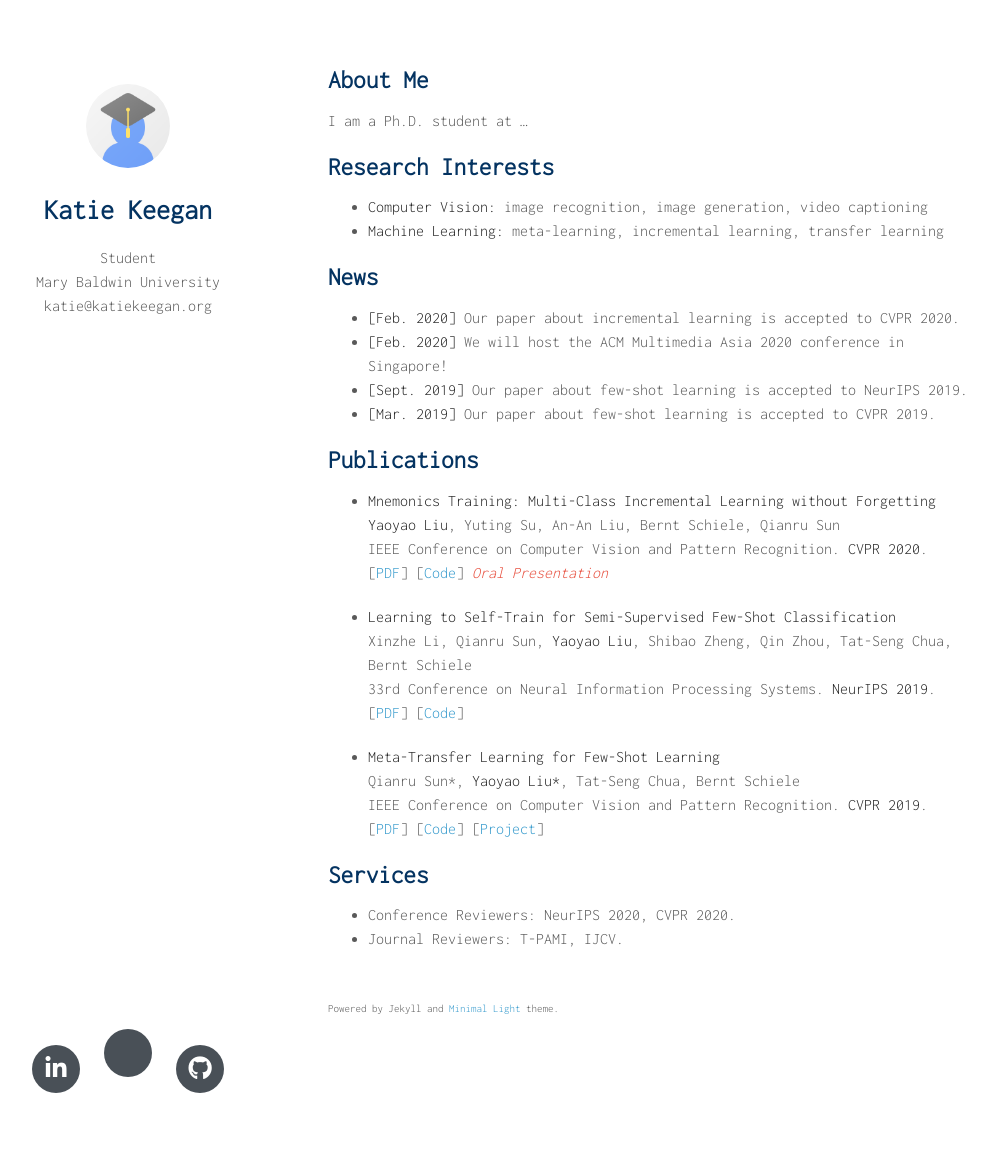
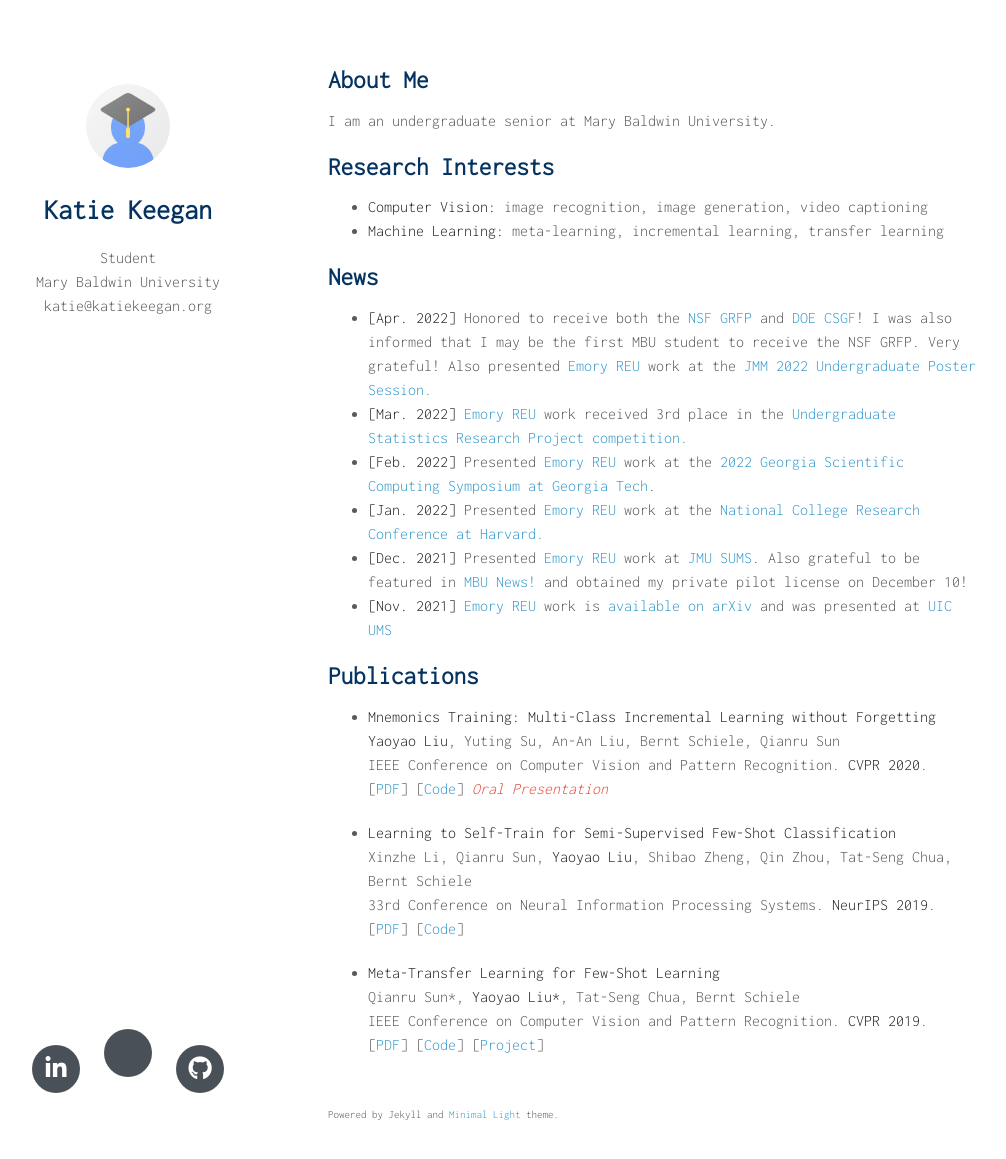
Before and after one commit to katiekeegan/katiekeegan, a Jekyll site: the page built from index.md, in a window 1280 px wide and 1195 px high. Shown: the top 1159 px of the window, without its empty margins (142-1148 px from the left). Built offline with Jekyll 4.4.1, drawn with Linux system fonts in a browser that asks for light colours; nearby versions of some CDN libraries; a style sheet for code colours, icons or effects is not loaded; our own code applies the rules of GitHub Pages for plain Markdown files.

Commit message:
Update index.md

```diff
--- a/index.md
+++ b/index.md
@@ -4,7 +4,7 @@ layout: homepage
 
 ## About Me
 
-I am a Ph.D. student at ...
+I am an undergraduate senior at Mary Baldwin University.
 
 ## Research Interests
 
@@ -13,10 +13,13 @@ I am a Ph.D. student at ...
 
 ## News
 
-- **[Feb. 2020]** Our paper about incremental learning is accepted to CVPR 2020.
-- **[Feb. 2020]** We will host the ACM Multimedia Asia 2020 conference in Singapore!
-- **[Sept. 2019]** Our paper about few-shot learning is accepted to NeurIPS 2019.
-- **[Mar. 2019]** Our paper about few-shot learning is accepted to CVPR 2019.
+- **[Apr. 2022]** Honored to receive both the [NSF GRFP](https://www.research.gov/grfp/AwardeeList.do?method=loadAwardeeList) and [DOE CSGF](https://www.krellinst.org/csgf/)! I was also informed that I may be the first MBU student to receive the NSF GRFP. Very grateful! Also presented [Emory REU](http://www.mathcs.emory.edu/site/scicomp/REURET/) work at the [JMM 2022 Undergraduate Poster Session.](https://meetings.ams.org/math/jmm2022/meetingapp.cgi/Paper/8333)
+- **[Mar. 2022]** [Emory REU](http://www.mathcs.emory.edu/site/scicomp/REURET/) work received 3rd place in the [Undergraduate Statistics Research Project competition.](https://www.causeweb.org/usproc/usresp/2021/fall/winners)
+- **[Feb. 2022]**  Presented [Emory REU](http://www.mathcs.emory.edu/site/scicomp/REURET/) work at the [2022 Georgia Scientific Computing Symposium at Georgia Tech](https://comp-physics.group/GSCS22/).
+- **[Jan. 2022]** Presented [Emory REU](http://www.mathcs.emory.edu/site/scicomp/REURET/) work at the [National College Research Conference at Harvard.](https://www.hcura.org/about-ncrc)
+- **[Dec. 2021]** Presented [Emory REU](http://www.mathcs.emory.edu/site/scicomp/REURET/) work at [JMU SUMS](https://www.jmu.edu/mathstat/sums/index.shtml). Also grateful to be featured in [MBU News!](https://marybaldwin.edu/news/2021/12/17/program-for-the-exceptionally-gifted-standout-katie-keegan-22-wins-national-attention/) and obtained my private pilot license on December 10!
+- **[Nov. 2021]** [Emory REU](http://www.mathcs.emory.edu/site/scicomp/REURET/) work is [available on arXiv](https://arxiv.org/abs/2111.00587) and was presented at [UIC UMS](https://homepages.math.uic.edu/ums/)
+
 
 ## Publications
 
@@ -43,8 +46,3 @@ I am a Ph.D. student at ...
   IEEE Conference on Computer Vision and Pattern Recognition. **CVPR 2019**.
   <br>
   [[PDF](http://openaccess.thecvf.com/content_CVPR_2019/papers/Sun_Meta-Transfer_Learning_for_Few-Shot_Learning_CVPR_2019_paper.pdf)] [[Code](https://github.com/yaoyao-liu/meta-transfer-learning)] [[Project](https://mtl.yyliu.net/)]
-
-## Services
-
-- Conference Reviewers: NeurIPS 2020, CVPR 2020.
-- Journal Reviewers: T-PAMI, IJCV.
```
